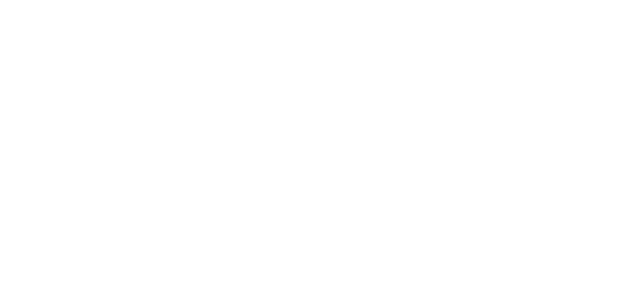
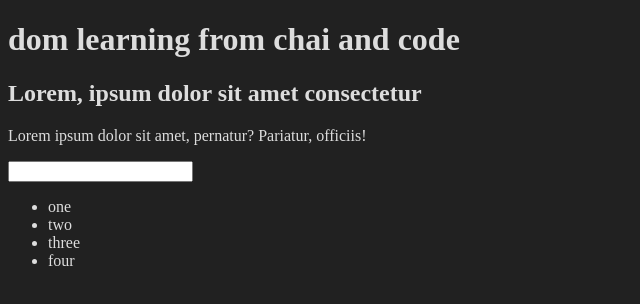
Before and after one commit to Young-leet/js-hindi, a plain HTML site: page 05_dom/dom.html in a window 1280 px wide. Shown: the whole page, without its empty margins (0-640 px from the left). Drawn offline with Linux system fonts and the light colour scheme.

Commit message:
dom selectors

```diff
--- a/05_dom/dom.html
+++ b/05_dom/dom.html
@@ -2,10 +2,37 @@
 <html lang="en">
 <head>
     <meta charset="UTF-8">
-    <meta name="viewport" content="width=device-width, initial-scale=1.0">
     <title>Document</title>
+    <style>
+        .bg-black{
+            background-color : #212121;
+            color: #ddd;
+        }
+        </style>
 </head>
-<body>
+<body class="bg-black" >
+    <div id ="title" class="test-heading" >
+        <h1 class="heading">dom learning from chai and code</h1>
+        <h2> Lorem, ipsum dolor sit amet consectetur</h2>
+
+        <span style ="display : none;" >test text</span>
+    <p>Lorem ipsum dolor sit amet, pernatur? Pariatur, officiis!</p>
+    </div>
+
+ <input type="password" name="" id="">
+
+ <ul>
+    <li class = "list-item" >one</li>
+
+    <li class = "list-item">two</li>
+
+    <li class = "list-item" >three</li>
+
+    <li  class = "list-item">four</li>
+
+ </ul>
+
+
 
 </body>
 </html>
```
